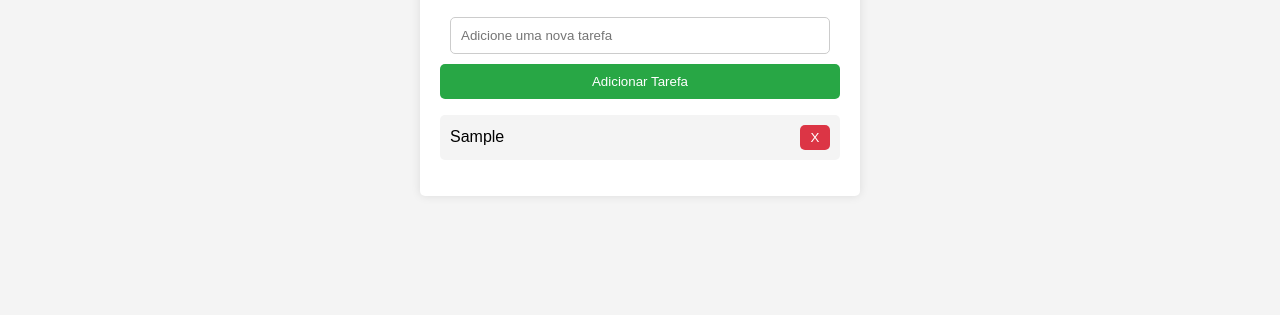
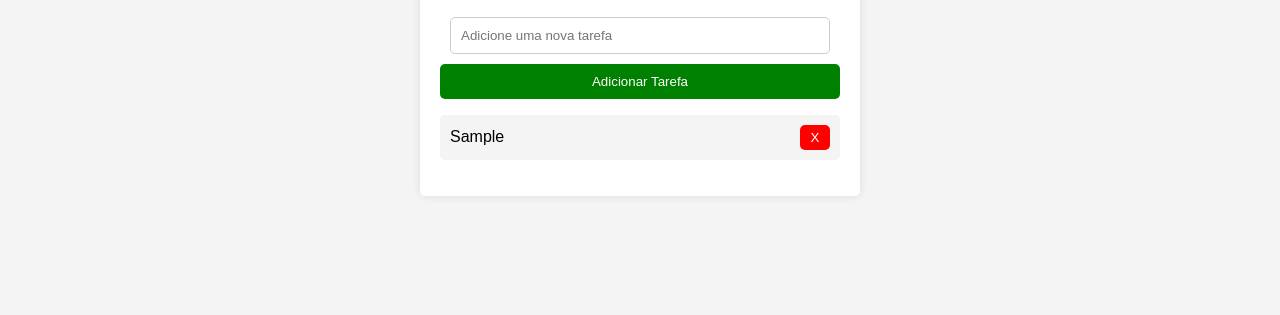
Before and after one commit to bastosmelo/Atividade_Lista_Tarefas, a plain HTML site: page index.html in a window 1280 px wide. Both pictures are taken after typing "Sample" into the empty fields and a click on the button "Adicionar Tarefa". Shown: the part 333-648 px from the top of the page. Drawn offline with Linux system fonts and the light colour scheme.

Commit message:
Atialuzações

```diff
--- a/styles.css
+++ b/styles.css
@@ -41,7 +41,7 @@ input {
 
 button {
     padding: 10px 15px;
-    background: #28a745;
+    background: green;
     color: #fff;
     border: none;
     border-radius: 5px;
@@ -50,7 +50,7 @@ button {
 }
 
 button:hover {
-    background: #218838;
+    background: darkgreen;
 }
 
 /* Lista de tarefas */
@@ -70,7 +70,7 @@ li {
 }
 
 li button {
-    background: #dc3545;
+    background: red;
     border: none;
     color: #fff;
     padding: 5px 10px;
```
